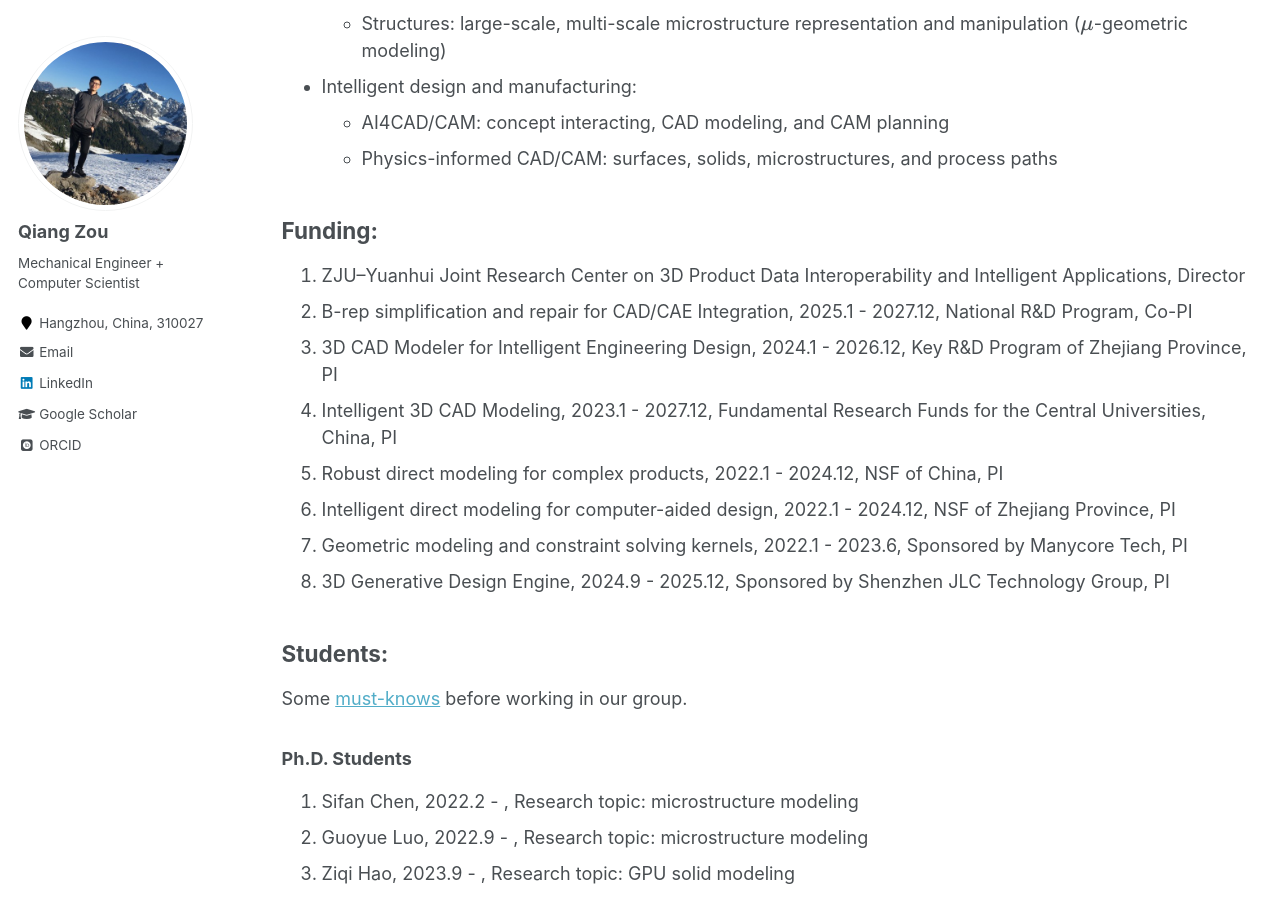
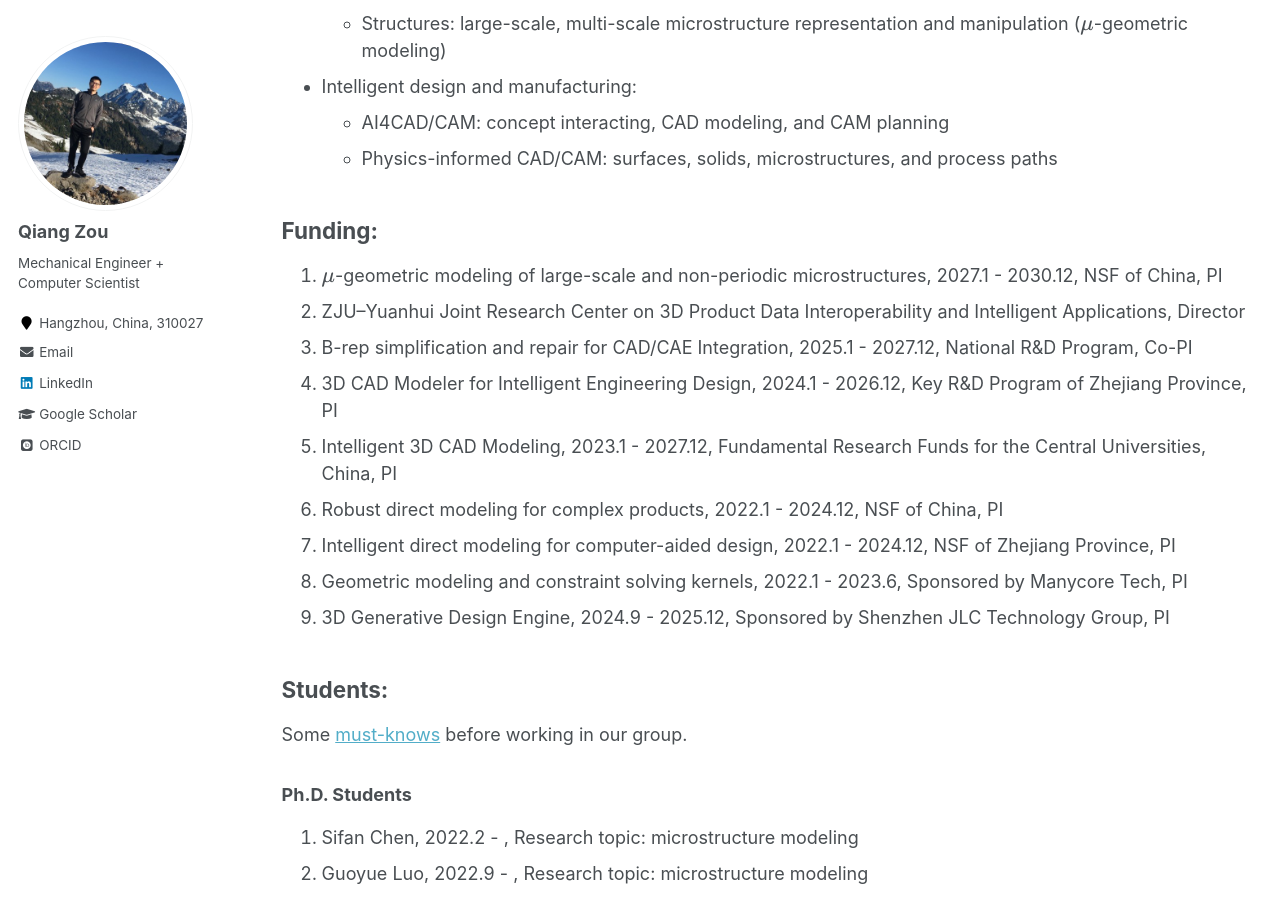
Before and after one commit to Qiang-Zou/Qiang-Zou.github.io, a Jekyll site: the page built from _pages/group.md, in a window 1280 px wide and 900 px high, scrolled down 435 px. Built offline with Jekyll 4.4.1, drawn with Linux system fonts in a browser that asks for light colours; some web fonts are replaced; formulas are drawn with MathJax 3.

Commit message:
Update group.md

```diff
--- a/_pages/group.md
+++ b/_pages/group.md
@@ -27,6 +27,7 @@ In the short term, we are working on the following "concept-shape-process" probl
   - Physics-informed CAD/CAM: surfaces, solids, microstructures, and process paths
 
 ## Funding:
+1. $\mu$-geometric modeling of large-scale and non-periodic microstructures, 2027.1 - 2030.12, NSF of China, PI
 1. ZJU–Yuanhui Joint Research Center on 3D Product Data Interoperability and Intelligent Applications, Director
 1. B-rep simplification and repair for CAD/CAE Integration, 2025.1 - 2027.12, National R&D Program, Co-PI
 1. 3D CAD Modeler for Intelligent Engineering Design, 2024.1 - 2026.12, Key R&D Program of Zhejiang Province, PI
```
